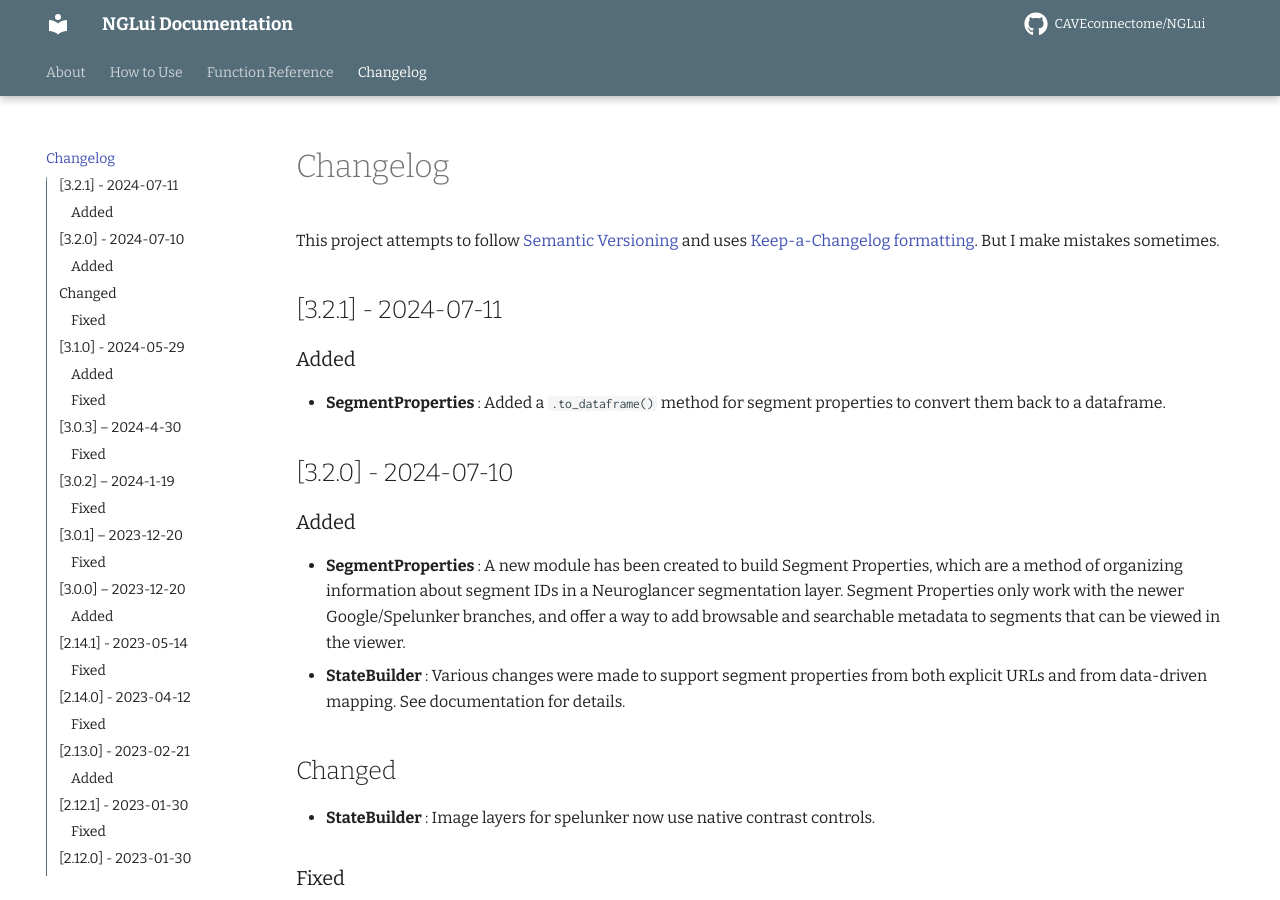
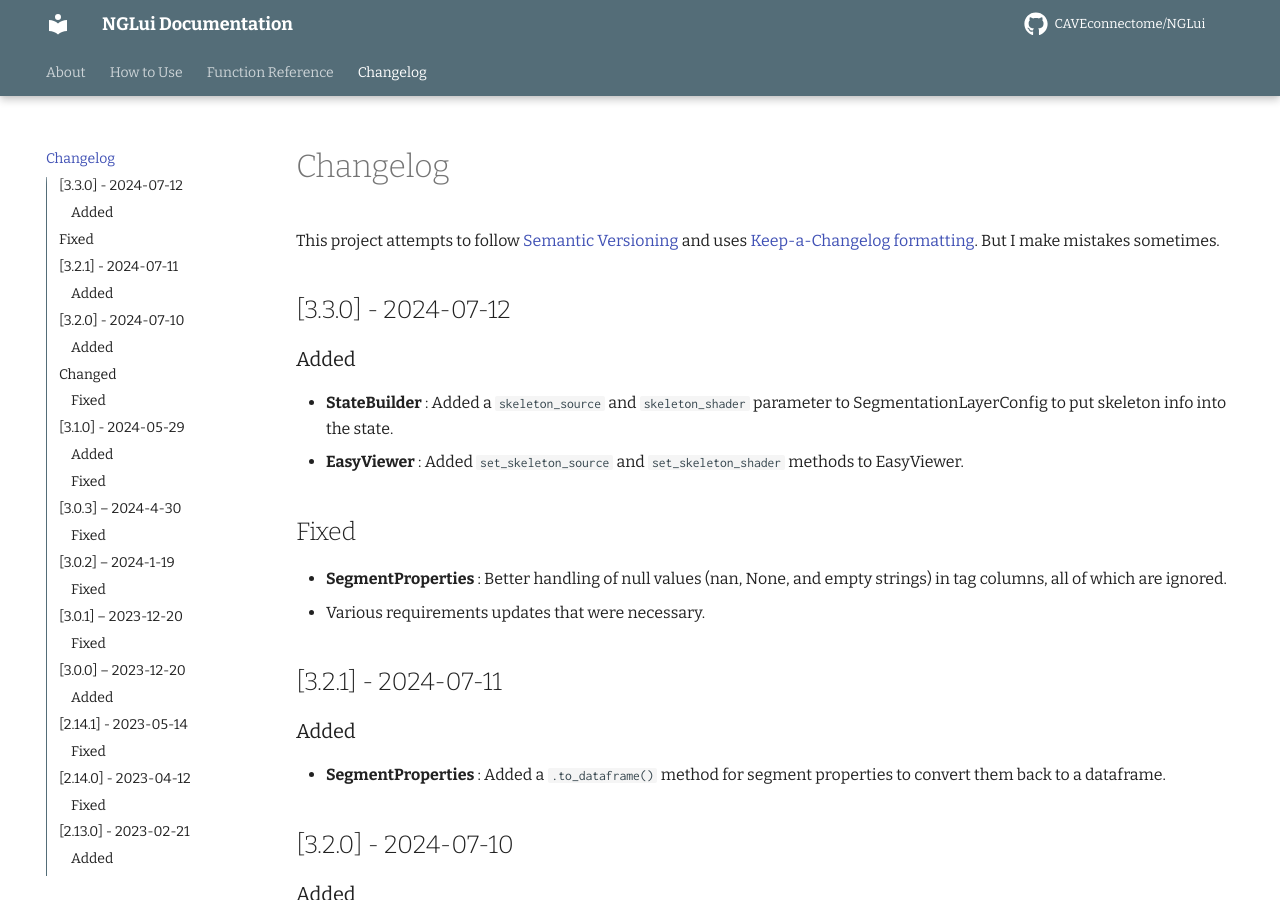
Before and after one commit to CAVEconnectome/nglui, an MkDocs documentation site: the page built from docs/changelog.md, in a window 1280 px wide and 900 px high. Built offline with MkDocs 1.6.1 and Material for MkDocs 9.7.7, drawn with Linux system fonts in a browser that asks for light colours; comment, search, counter and statistics services are not loaded.

Commit message:
update changelog

```diff
--- a/docs/changelog.md
+++ b/docs/changelog.md
@@ -1,6 +1,18 @@
 # Changelog
 
 This project attempts to follow [Semantic Versioning](https://semver.org) and uses [Keep-a-Changelog formatting](https://keepachangelog.com/en/1.0.0/). But I make mistakes sometimes.
+
+## [3.3.0] - 2024-07-12
+
+### Added
+
+- **StateBuilder** : Added a `skeleton_source` and `skeleton_shader` parameter to SegmentationLayerConfig to put skeleton info into the state.
+- **EasyViewer** : Added `set_skeleton_source` and `set_skeleton_shader` methods to EasyViewer.
+
+## Fixed
+
+- **SegmentProperties** : Better handling of null values (nan, None, and empty strings) in tag columns, all of which are ignored.
+- Various requirements updates that were necessary.
 
 ## [3.2.1] - 2024-07-11
 
--- a/src/nglui/__init__.py
+++ b/src/nglui/__init__.py
@@ -4,4 +4,4 @@ from . import statebuilder
 from . import parser
 from . import segmentprops
 
-__version__ = "3.2.1"
+__version__ = "3.3.0"
```
